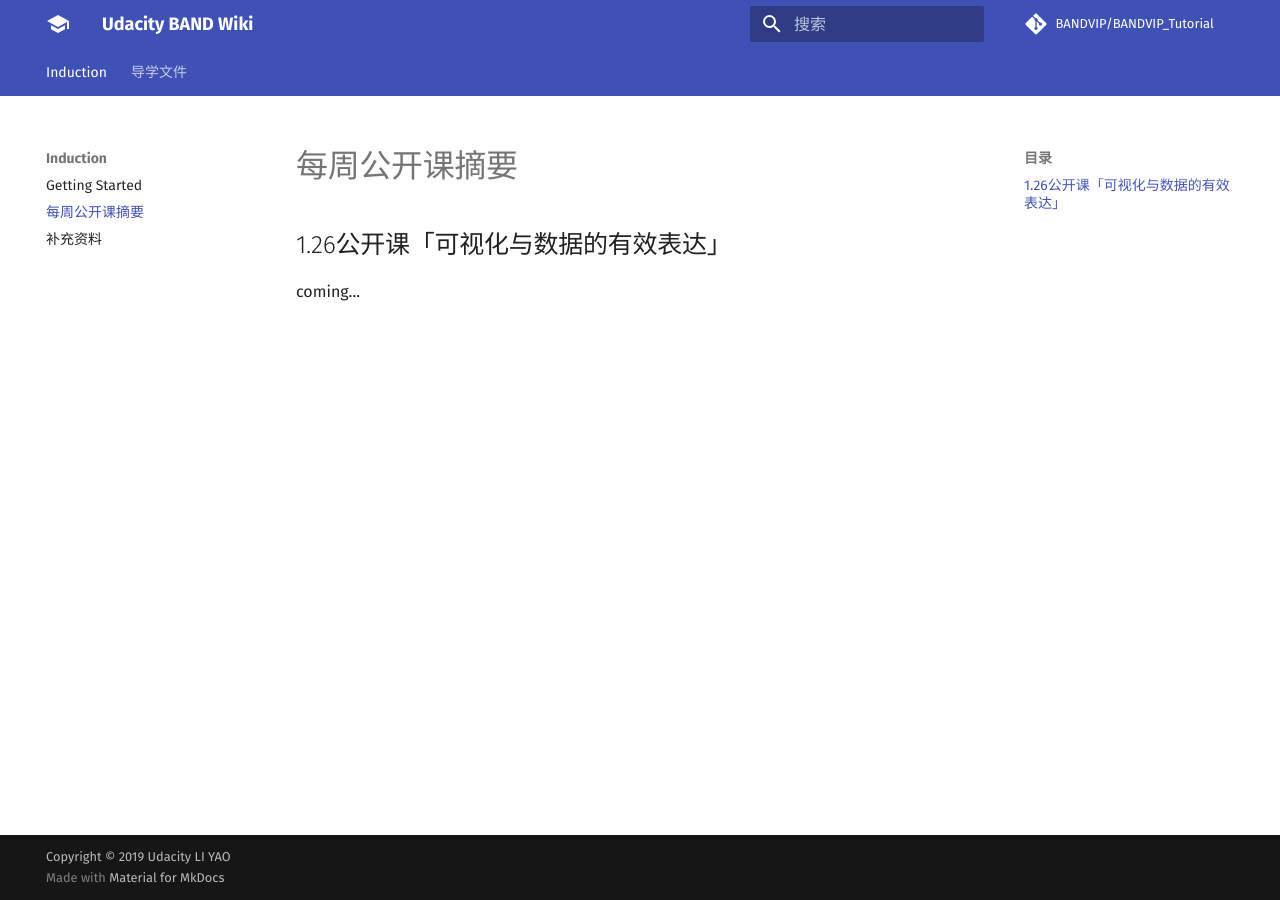
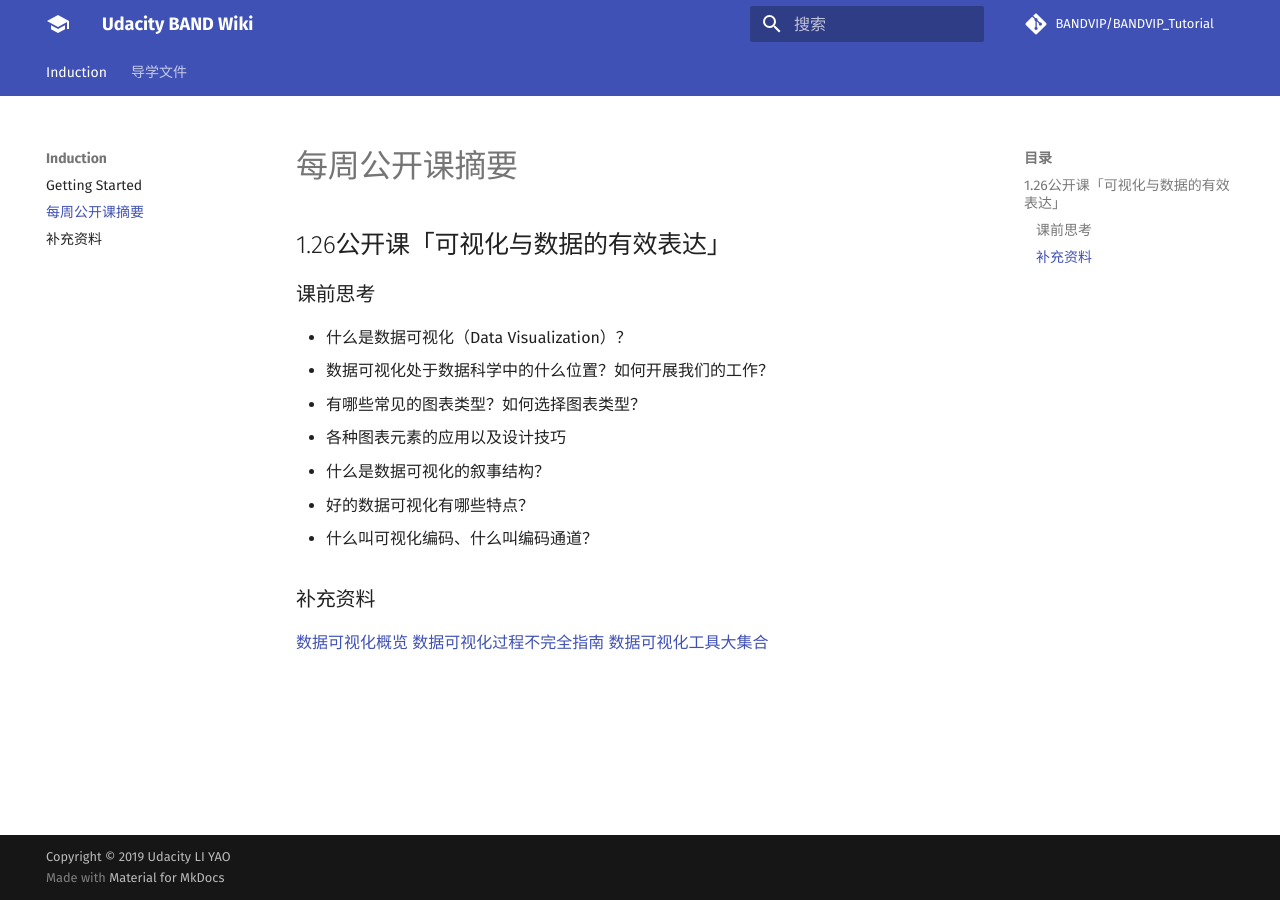
Before and after one commit to BANDVIP/BANDVIP_Tutorial, an MkDocs documentation site: the page built from docs/0.md, in a window 1280 px wide. Built offline with MkDocs 1.6.1 and Material for MkDocs 9.7.7, drawn with Linux system fonts in a browser that asks for light colours; comment, search, counter and statistics services are not loaded.

Commit message:
update week3

```diff
--- a/docs/0.md
+++ b/docs/0.md
@@ -1,3 +1,16 @@
 # 每周公开课摘要
 ## 1.26公开课「可视化与数据的有效表达」
-coming...
+
+### 课前思考
+  - 什么是数据可视化（Data Visualization）？
+  - 数据可视化处于数据科学中的什么位置？如何开展我们的工作？
+  - 有哪些常见的图表类型？如何选择图表类型？
+  - 各种图表元素的应用以及设计技巧
+  - 什么是数据可视化的叙事结构？
+  - 好的数据可视化有哪些特点？
+  - 什么叫可视化编码、什么叫编码通道？
+
+### 补充资料
+[数据可视化概览](https://blog.csdn.net/hwhsong/article/details/78739920)
+[数据可视化过程不完全指南](https://blog.csdn.net/y4x5m0nivsrjay3x92c/article/details/82456024)
+[数据可视化工具大集合](https://www.jianshu.com/p/8e96ea95febc)
--- a/mkdocs.yml
+++ b/mkdocs.yml
@@ -22,6 +22,7 @@ nav:
   - 导学文件:
     - Week1(1.16-1.20) 学前须知: 1.md
     - Week2(1.21-1.27) 可视化与信息有效表达: 2.md
+    - Week3(1.28-2.3) 描述统计学: 3.md
 
 
 
```
Also changed, not shown: docs/3.md (added, +31 -0 lines), docs/support.md (+4 -0 lines).
